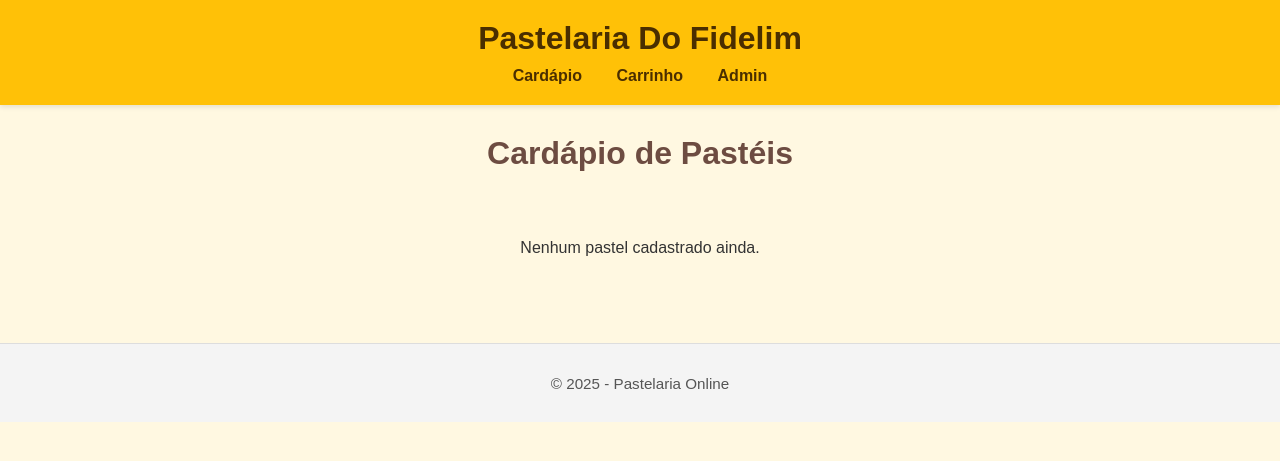
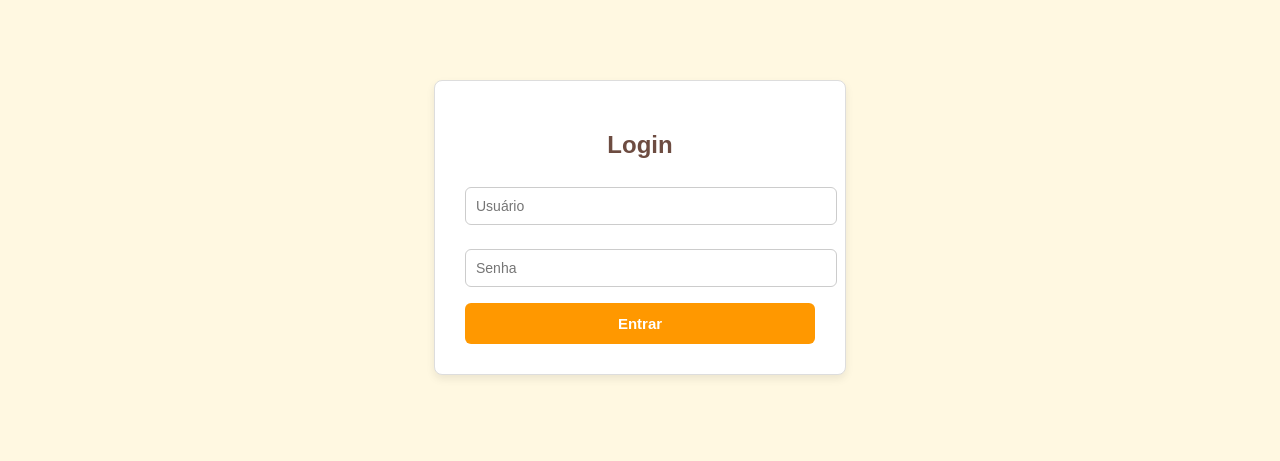
Before and after one commit to GerheimG/sistema_pastelaria, a PHP site: page / in a window 1280 px wide. Shown: the top 461 px of the page. Run offline with PHP 8.4, Linux system fonts and the light colour scheme; data that the repository does not hold is empty.

Commit message:
sofrimento

```diff
--- a/sistema/pastelaria/includes/header.php
+++ b/sistema/pastelaria/includes/header.php
@@ -1,3 +1,10 @@
+<?php
+if (session_status() == PHP_SESSION_NONE) {
+    session_start();
+}
+
+?>
+
 <!DOCTYPE html>
 <html lang="pt-br">
 <head>
@@ -10,9 +17,11 @@
         <div class="container">
             <h1> Pastelaria Do Fidelim</h1>
             <nav class="menu">
-                <a href="index.php">Cardápio</a>
+                <a href="cardapio.php">Cardápio</a>
                 <a href="carrinho.php">Carrinho</a>
-                <a href="login.php">Admin</a>
+                <?php if (isset($_SESSION['usuario_id'])): ?>
+                    <a href="logout.php" class="btn-logout">Sair</a>
+                <?php endif; ?>
             </nav>
         </div>
     </header>
@@ -55,4 +64,17 @@
         .menu a:hover {
             color: #000;
         }
+
+        .btn-logout {
+            display: inline-block;
+            padding: 10px 16px;
+            color: white;
+            border: none;
+            border-radius: 6px;
+            font-size: 16px;
+            text-decoration: none;
+            font-weight: bold;
+            transition: background-color 0.3s ease;
+            margin-left: 10px;
+        }
 </style>
--- a/sistema/pastelaria/index.php
+++ b/sistema/pastelaria/index.php
@@ -1,60 +1,121 @@
 <?php
-// Inclui o arquivo de conexão com o banco de dados
+session_start();
 include("includes/db.php");
 
-// Inclui o cabeçalho da página
-include("includes/header.php");
-?>
+// Se o usuário já está logado, redireciona para o cardápio (ou área admin)
+if (isset($_SESSION['usuario_id'])) {
+    if ($_SESSION['usuario_login'] === 'admin') {
+        header("Location: admin.php");
+    } else {
+        header("Location: cardapio.php");
+    }
+    exit();
+}
 
-<?php
-// Consulta SQL para buscar todos os pastéis cadastrados no banco
-$sql = "SELECT * FROM pasteis";
+$erro = '';
 
-// Executa a consulta e armazena o resultado na variável $resultado
-$resultado = $conn->query($sql);
-?>
+if ($_SERVER['REQUEST_METHOD'] === 'POST') {
+    $login = mysqli_real_escape_string($conn, $_POST['login']);
+    $senha = $_POST['senha'];
 
-<h1>Cardápio de Pastéis</h1>
+    // Busca o usuário no banco pelo login
+    $sql = "SELECT * FROM usuarios WHERE login = '$login' LIMIT 1";
+    $resultado = $conn->query($sql);
 
-<!-- Container principal que vai abrigar todos os cards de pastéis -->
-<div class="cardapio">
-    <?php
-    // Verifica se existem registros retornados do banco
-    if ($resultado->num_rows > 0) {
-        // Loop para percorrer todos os pastéis encontrados
-        while ($pastel = $resultado->fetch_assoc()) {
-            ?>
-            <!-- Card individual de cada pastel -->
-            <div class="pastel">
-                <!-- Imagem do pastel (o nome do arquivo vem do banco de dados) -->
-                <img src="image/<?php echo htmlspecialchars($pastel['imagem']); ?>" alt="<?php echo htmlspecialchars($pastel['nome']); ?>">
+    if ($resultado && $resultado->num_rows === 1) {
+        $usuario = $resultado->fetch_assoc();
 
-                <!-- Nome do pastel -->
-                <h3><?php echo htmlspecialchars($pastel['nome']); ?></h3>
+        // Verifica a senha (para teste simples, texto puro; ideal usar password_hash)
+        if ($senha === $usuario['senha']) {
+            // Login válido, salva na sessão
+            $_SESSION['usuario_id'] = $usuario['id'];
+            $_SESSION['usuario_login'] = $usuario['login'];
 
-                <!-- Preço do pastel formatado com vírgula -->
-                <p class='preco'>Preço: R$ <?php echo number_format($pastel['preco'], 2, ',', '.'); ?></p>
-
-                <form method="post" action="carrinho.php">
-                    <input type="hidden" name="id" value="<?php echo $pastel['id']; ?>">
-                    <button type="submit" class="btn-carrinho">Adicionar ao Carrinho</button>
-                </form>
-            </div>
-            <?php
+            // Redireciona conforme o usuário
+            if ($usuario['login'] === 'admin') {
+                header("Location: admin/pedidos.php");
+            } else {
+                header("Location: cardapio.php");
+            }
+            exit();
+        } else {
+            $erro = "Senha incorreta.";
         }
     } else {
-        // Caso não haja nenhum pastel no banco, exibe uma mensagem
-        echo "<p>Nenhum pastel cadastrado ainda.</p>";
+        $erro = "Usuário não encontrado.";
     }
-    ?>
-</div>
+}
+?>
+<!DOCTYPE html>
+<html lang="pt-BR">
+<head>
+    <meta charset="UTF-8" />
+    <title>Login - Pastelaria</title>
+    <link rel="stylesheet" href="css/estilo.css" />
+</head>
+<body>
+    <style>
+        /* ===== Estilo do Login ===== */
+        .login-container {
+            max-width: 350px;
+            margin: 80px auto;
+            padding: 30px;
+            background-color: #ffffff;
+            border: 1px solid #ddd;
+            border-radius: 8px;
+            box-shadow: 0 4px 8px rgba(0,0,0,0.08);
+            text-align: center;
+        }
 
-<?php
-// Inclui o rodapé da página
-include("includes/footer.php");
-?>
+        .login-container h2 {
+            color: #6d4c41;
+            margin-bottom: 20px;
+        }
 
-<?php
-// Fecha a conexão com o banco de dados
-$conn->close();
-?>
+        .login-container input[type="text"],
+        .login-container input[type="password"] {
+            width: 100%;
+            padding: 10px;
+            margin: 8px 0 16px;
+            border: 1px solid #ccc;
+            border-radius: 6px;
+            font-size: 14px;
+        }
+
+        .login-container button {
+            width: 100%;
+            padding: 12px;
+            background-color: #ff9800;
+            color: white;
+            font-size: 15px;
+            font-weight: bold;
+            border: none;
+            border-radius: 6px;
+            cursor: pointer;
+            transition: background-color 0.3s ease;
+        }
+
+        .login-container button:hover {
+            background-color: #e68900;
+        }
+
+        .erro {
+            color: #e74c3c;
+            margin-bottom: 10px;
+            font-size: 14px;
+        }
+
+    </style>
+    <div class="login-container">
+        <h2>Login</h2>
+        <?php if ($erro): ?>
+            <div class="erro"><?= htmlspecialchars($erro) ?></div>
+        <?php endif; ?>
+        <form method="POST" action="">
+            <input type="text" name="login" placeholder="Usuário" required />
+            <input type="password" name="senha" placeholder="Senha" required />
+            <button type="submit">Entrar</button>
+        </form>
+    </div>
+</body>
+</html>
```
Also changed, not shown: sistema/pastelaria/admin.php (+94 -0 lines), sistema/pastelaria/cardapio.php (added, +60 -0 lines), sistema/pastelaria/finalizar_pedido.php (+60 -1 lines), sistema/pastelaria/logout.php (added, +12 -0 lines), sistema/pastelaria/alterar_status.php (deleted), sistema/pastelaria/login.php (deleted).
